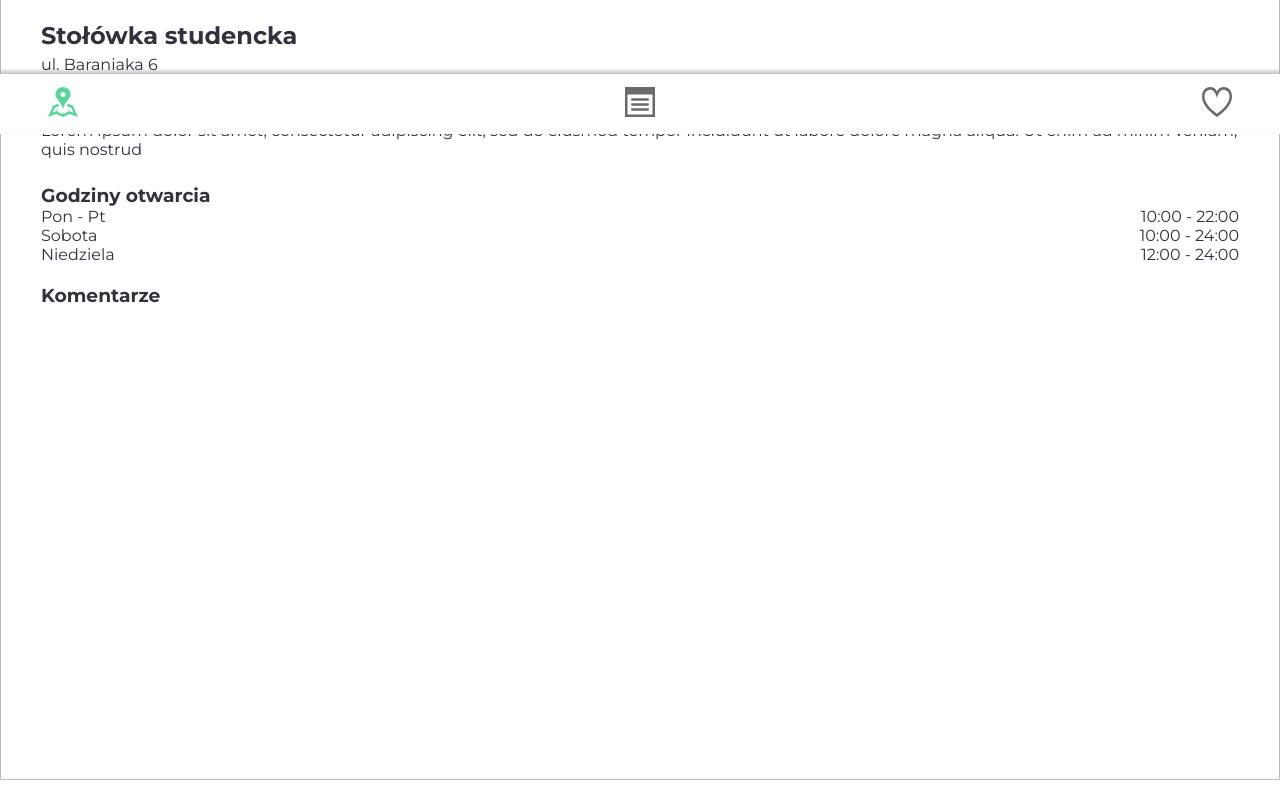
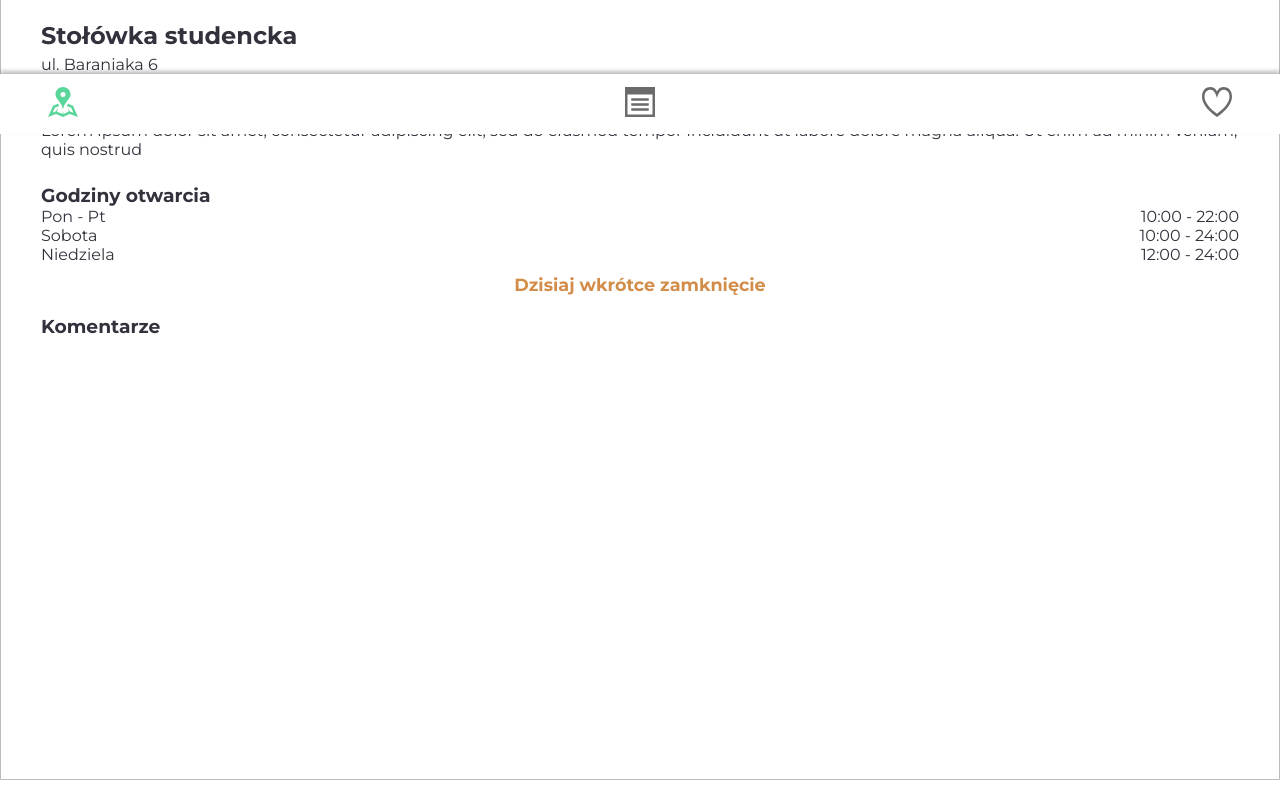
Before and after one commit to akai-org/polifood-client, a React (Create React App) app: page /restaurant-info in a window 1280 px wide. Shown: the part 666-1466 px from the top of the page. Built offline with nearby package versions, Linux system fonts and the light colour scheme.

Commit message:
Add info about that restaurant will be closed soon

```diff
--- a/src/components/OpeningHours/OpeningHours.js
+++ b/src/components/OpeningHours/OpeningHours.js
@@ -33,6 +33,10 @@ export default function OpeningHours (props) {
           </div>
         </li>
       </ol>
+
+      <div class="closing-soon-info">
+        Dzisiaj wkrótce zamknięcie
+      </div>
     </div>
   );
 }
--- a/src/components/OpeningHours/OpeningHours.scss
+++ b/src/components/OpeningHours/OpeningHours.scss
@@ -6,3 +6,11 @@
   display: flex;
   justify-content: space-between;
 }
+
+.closing-soon-info {
+  color: #d18d49;
+  font-size: 1.1em;
+  font-weight: bold;
+  text-align: center;
+  margin-top: 10px;
+}
```
